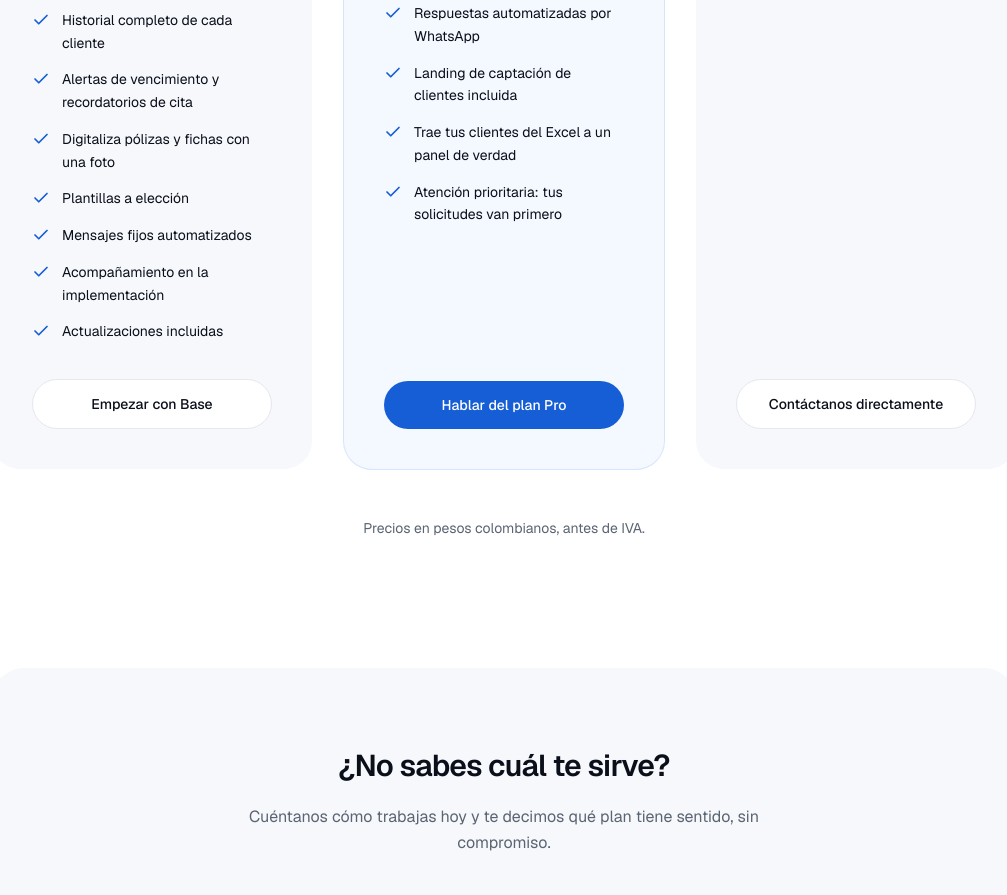
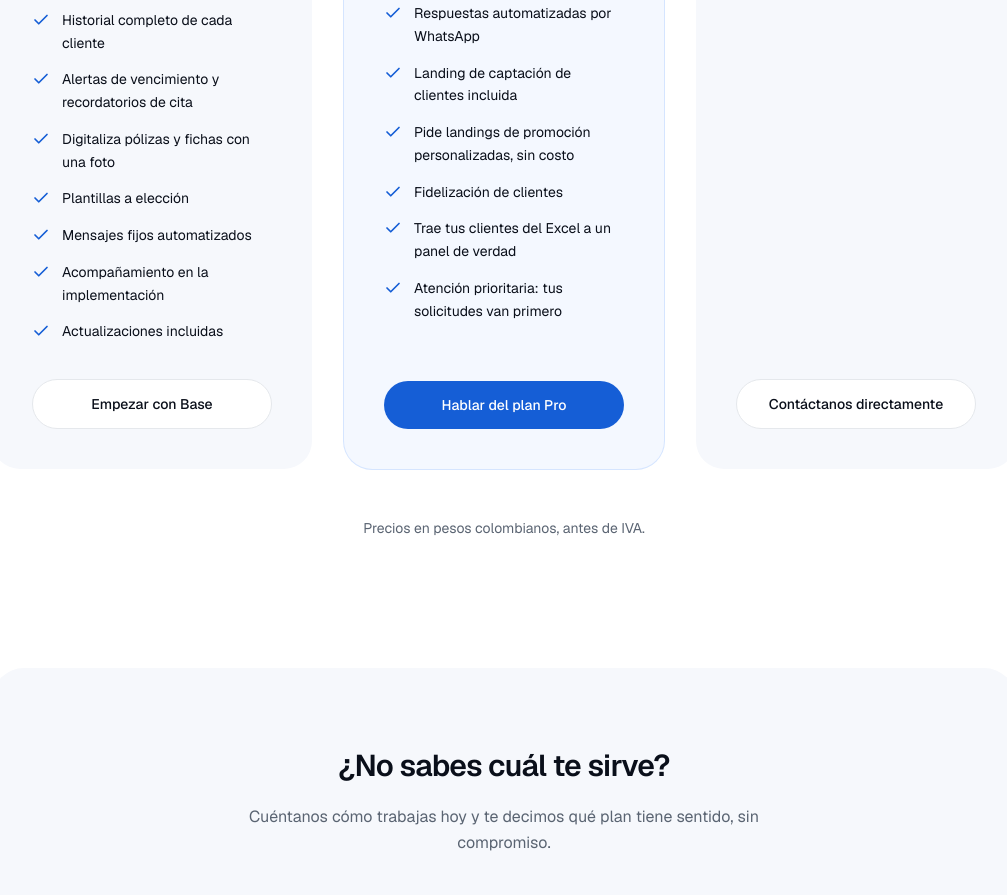
Before and after one commit to ZytonAI/Paguina-WEB-Zyton, a Next.js app: page /precios in a window 1280 px wide. Shown: the part 1040-1935 px from the top of the page, without its empty margins (136-1143 px from the left). Built offline with nearby package versions, Linux system fonts and the light colour scheme.

Commit message:
Añadir landings de promoción y fidelización a los beneficios del plan
Co-Authored-By: Claude Opus 5 <noreply@anthropic.com>

```diff
--- a/src/app/precios/page.tsx
+++ b/src/app/precios/page.tsx
@@ -64,6 +64,8 @@ const plans: Plan[] = [
       "Bandeja unificada con todos tus canales",
       "Respuestas automatizadas por WhatsApp",
       "Landing de captación de clientes incluida",
+      "Pide landings de promoción personalizadas, sin costo",
+      "Fidelización de clientes",
       "Trae tus clientes del Excel a un panel de verdad",
       "Atención prioritaria: tus solicitudes van primero",
     ],
```
